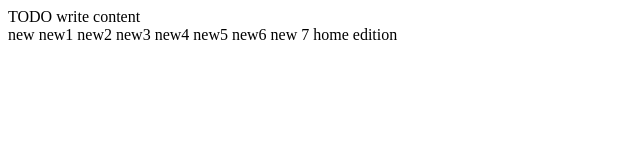
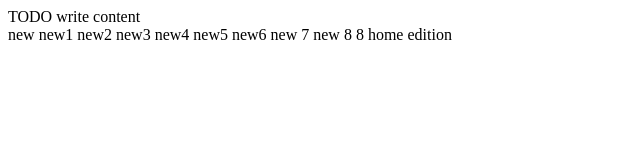
Before and after one commit to Hlushakov/project, a website: page public_html/index.html in a window 1280 px wide. Shown: the full height of the page, 0-640 px from the left. Drawn offline with Linux system fonts and the light colour scheme.

Commit message:
new 8 8 change

```diff
--- a/public_html/index.html
+++ b/public_html/index.html
@@ -19,6 +19,8 @@
                 new4
                 new5 new6
                 new 7
+
+                new 8 8
                 home edition
     </body>
 </html>
```
